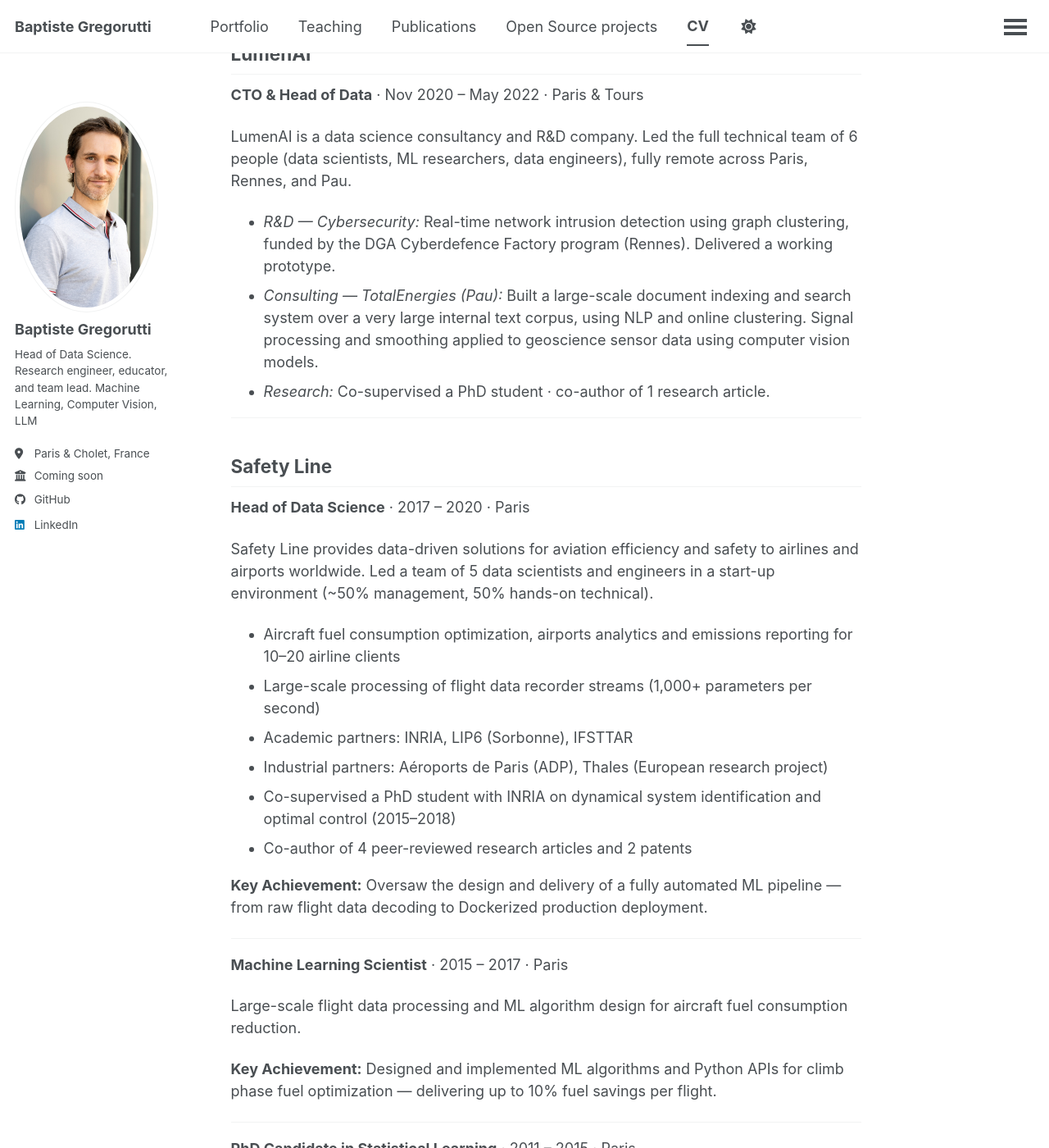
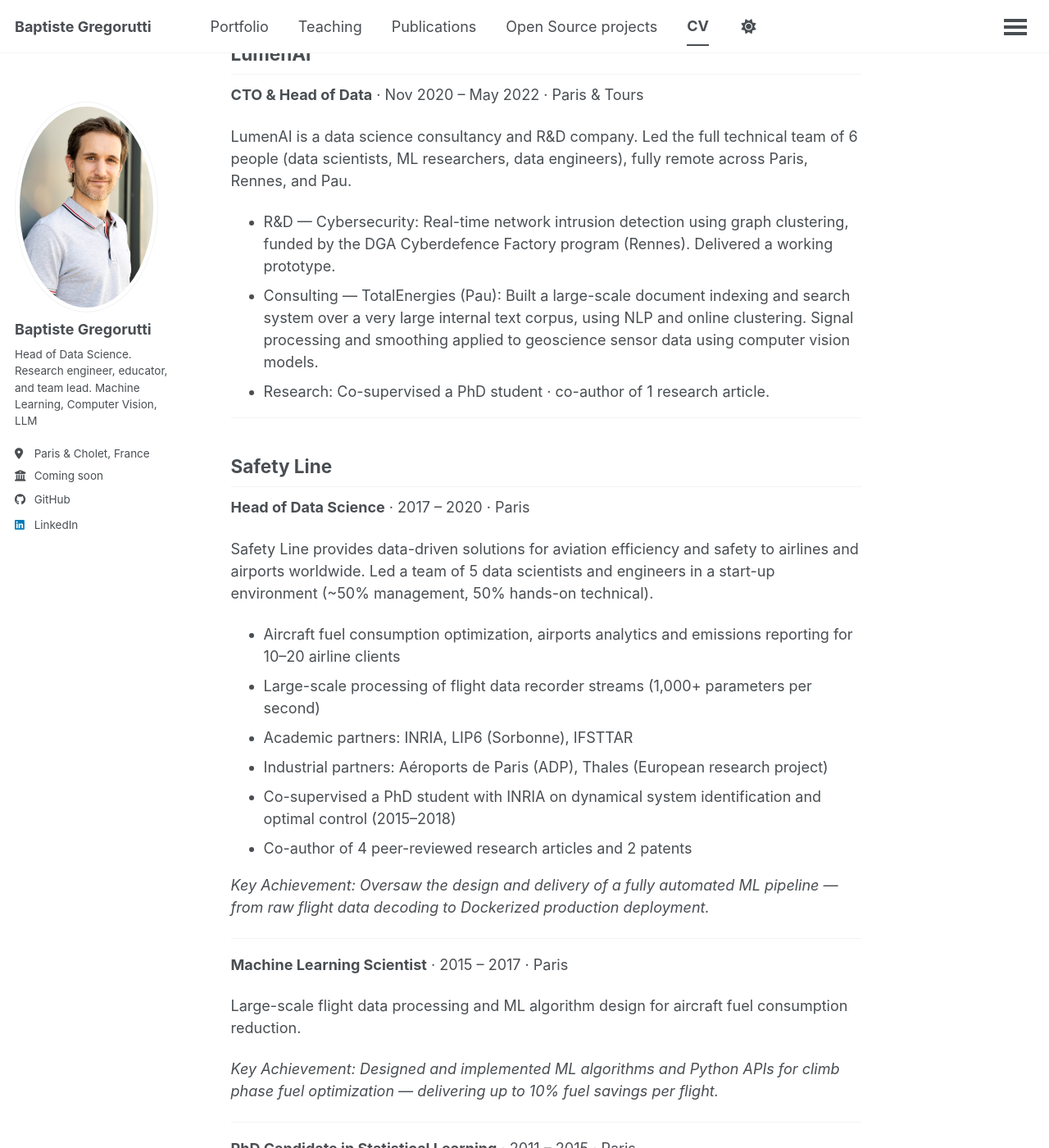
Before and after one commit to bgregorutti/bgregorutti.github.io, a Jekyll site: the page built from _pages/cv.md, in a window 1280 px wide and 1400 px high, scrolled down 2266 px. Shown: the whole window at 82% size. Built offline with Jekyll 4.4.1, drawn with Linux system fonts in a browser that asks for light colours; a script that is not in the unit is left out; our own code applies the rules of GitHub Pages for plain Markdown files; some of the changed text lies outside the part shown.

```diff
--- a/_config.yml
+++ b/_config.yml
@@ -114,7 +114,7 @@ defaults:
     values:
       layout: single
       author_profile: true
-      share: true
+      share: false
       comments: false
   - scope:
       path: ""
@@ -130,7 +130,7 @@ defaults:
     values:
       layout: single
       author_profile: true
-      share: true
+      share: false
       comment: false
   - scope:
       path: ""
--- a/_pages/cv.md
+++ b/_pages/cv.md
@@ -10,22 +10,22 @@ author_profile: true
 
 I led a team of 4 data scientists and research engineers, building AI and data science solutions for researchers across Sorbonne University's three faculties and its national and international partners.
 
-*Team & Collaborations*
+Team & Collaborations
 - Skills: computer vision, NLP, large language models
 - French lab partners: iEES, LPSM, SUMMIT, AP-HP, IPSL, LIMICS, ISIR, Observatoire Océanologique de Banyuls, IRD, ANSES, Institut Pasteur, INRIA
 - International: Université Laval (Québec), Sorbonne Abu Dhabi, Sémé City (Bénin)
 - Part of two France 2030-funded programs: Sorbonne.AI (education & PhD) and PostGenAI@Paris (national research cluster)
 
-*Selected Projects*
+Selected Projects
 - 🎨 [Digital Delacroix](/portfolio/delacroix/) — Computer vision for art history, with Centre André-Chastel and the Assemblée Nationale
 - 🌍 [Cowspiracy](/portfolio/cowspiracy/) — Animal detection models for soil erosion monitoring in Senegal & the Gobi Desert, with iEES Paris and IRD
 - 🧪 [Annotix](/portfolio/annotix/) — Graph ML and molecular networking to annotate unknown molecules from MS/MS spectra, with Observatoire Océanologique de Banyuls
 - 🤖 [Sorbobot](/portfolio/sorbobot/) — LLM-based expertise mapping across Sorbonne University, with SUMMIT engineering teams
 
-*Grant & Funding Support*
+Grant & Funding Support
 - 15+ responses to competitive calls for projects (ANR, France 2030, etc.) · 6 accepted, each funding a 1–3 year data scientist position
 
-*Internship Supervision*
+Internship Supervision
 - 10 Bachelor's and Master's internships applying AI to chemistry, biology, medicine, and humanities
 
 ---
@@ -34,7 +34,7 @@ I led a team of 4 data scientists and research engineers, building AI and data s
 
 Implemented collaborative ML and data science projects with Sorbonne researchers across NLP, computer vision, and medical applications. Contributed to the SCAI Education platform and delivered courses for Bachelor's students at UFR de Mathématiques.
 
-*Training & Education (2023–2026)*
+Training & Education (2023–2026)
 - Personal: 230+ hours · 300+ students · 10+ courses
 - Team total: 400+ hours · 700+ students · 40+ courses
 - Audiences: medicine, humanities, physics/maths, innovation management, continuing education
@@ -69,9 +69,9 @@ Supported companies on their ML projects: defining R&D roadmaps, leading data sc
 
 LumenAI is a data science consultancy and R&D company. Led the full technical team of 6 people (data scientists, ML researchers, data engineers), fully remote across Paris, Rennes, and Pau.
 
-- *R&D — Cybersecurity:* Real-time network intrusion detection using graph clustering, funded by the DGA Cyberdefence Factory program (Rennes). Delivered a working prototype.
-- *Consulting — TotalEnergies (Pau):* Built a large-scale document indexing and search system over a very large internal text corpus, using NLP and online clustering. Signal processing and smoothing applied to geoscience sensor data using computer vision models.
-- *Research:* Co-supervised a PhD student · co-author of 1 research article.
+- R&D — Cybersecurity: Real-time network intrusion detection using graph clustering, funded by the DGA Cyberdefence Factory program (Rennes). Delivered a working prototype.
+- Consulting — TotalEnergies (Pau): Built a large-scale document indexing and search system over a very large internal text corpus, using NLP and online clustering. Signal processing and smoothing applied to geoscience sensor data using computer vision models.
+- Research: Co-supervised a PhD student · co-author of 1 research article.
 
 ---
 
@@ -88,7 +88,7 @@ Safety Line provides data-driven solutions for aviation efficiency and safety to
 - Co-supervised a PhD student with INRIA on dynamical system identification and optimal control (2015–2018)
 - Co-author of 4 peer-reviewed research articles and 2 patents
 
-**Key Achievement:** Oversaw the design and delivery of a fully automated ML pipeline — from raw flight data decoding to Dockerized production deployment.
+*Key Achievement: Oversaw the design and delivery of a fully automated ML pipeline — from raw flight data decoding to Dockerized production deployment.*
 
 ---
 
@@ -96,7 +96,7 @@ Safety Line provides data-driven solutions for aviation efficiency and safety to
 
 Large-scale flight data processing and ML algorithm design for aircraft fuel consumption reduction.
 
-**Key Achievement:** Designed and implemented ML algorithms and Python APIs for climb phase fuel optimization — delivering up to 10% fuel savings per flight.
+*Key Achievement: Designed and implemented ML algorithms and Python APIs for climb phase fuel optimization — delivering up to 10% fuel savings per flight.*
 
 ---
 
@@ -104,7 +104,7 @@ Large-scale flight data processing and ML algorithm design for aircraft fuel con
 
 Random Forests and variable selection – Analysis of flight data recorders for aviation safety. With Université Pierre et Marie Curie (CIFRE).
 
-**Key Achievement:** Two publications in international journals (variable selection and functional data analysis), one French patent, and one R package.
+*Key Achievement: Two publications in international journals (variable selection and functional data analysis), one French patent, and one R package.*
 
 ---
 
```
